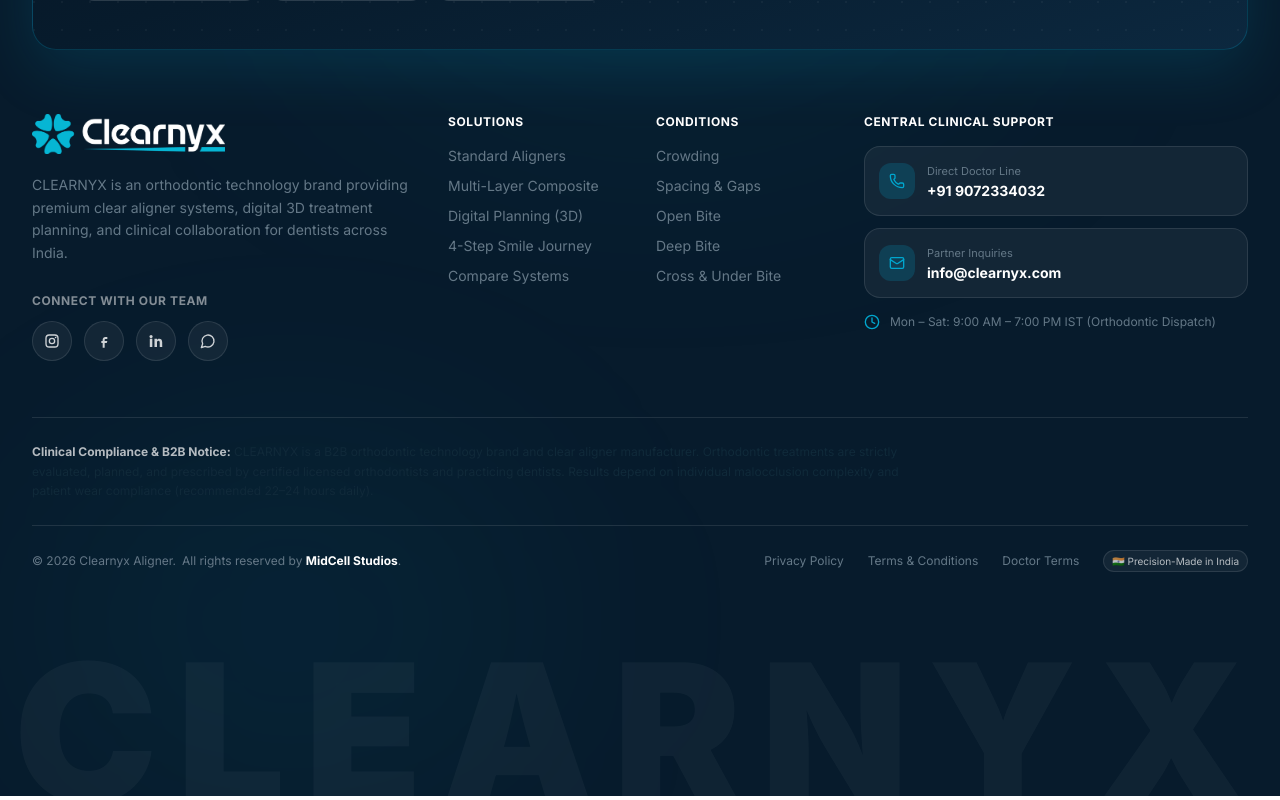
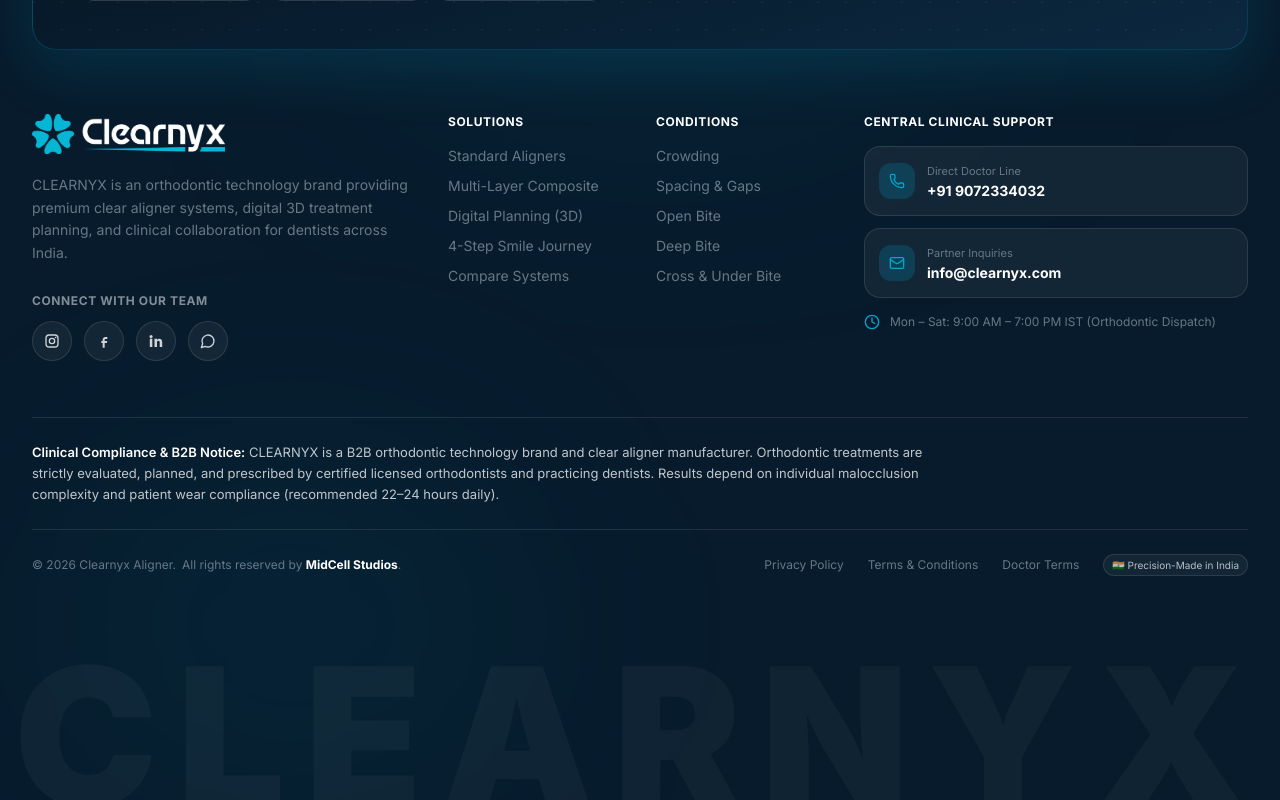
Before and after one commit to Sonu-Thomas-001/www.clearnyx.com, a Next.js app: page / in a window 1280 px wide. Shown: the part 9545-10345 px from the top of the page. Built offline with nearby package versions, Linux system fonts and the light colour scheme; no server answers.

Commit message:
fix(footer): ensure regulatory compliance text has high contrast visibility on dark background

```diff
--- a/src/app/globals.css
+++ b/src/app/globals.css
@@ -43,6 +43,10 @@
   p {
     color: #102A3A;
     line-height: 1.65;
+  }
+
+  footer p {
+    color: inherit;
   }
 
   /* Custom minimal scrollbar */
--- a/src/components/clearnyx/SiteFooter.tsx
+++ b/src/components/clearnyx/SiteFooter.tsx
@@ -305,9 +305,10 @@ export function SiteFooter() {
         </div>
 
         {/* 3. Regulatory Disclaimer */}
-        <div className="py-6 border-b border-white/10 text-xs text-white/50 leading-relaxed text-center sm:text-left">
-          <p className="max-w-4xl mx-auto sm:mx-0">
-            <strong className="text-white/70">Clinical Compliance &amp; B2B Notice:</strong> CLEARNYX is a B2B orthodontic technology brand and clear aligner manufacturer. Orthodontic treatments are strictly evaluated, planned, and prescribed by certified licensed orthodontists and practicing dentists. Results depend on individual malocclusion complexity and patient wear compliance (recommended 22–24 hours daily).
+        <div className="py-6 border-b border-white/10 text-center sm:text-left">
+          <p className="max-w-4xl mx-auto sm:mx-0 text-xs sm:text-[13px] text-white/75 leading-relaxed">
+            <strong className="text-white font-semibold">Clinical Compliance &amp; B2B Notice:</strong>{" "}
+            CLEARNYX is a B2B orthodontic technology brand and clear aligner manufacturer. Orthodontic treatments are strictly evaluated, planned, and prescribed by certified licensed orthodontists and practicing dentists. Results depend on individual malocclusion complexity and patient wear compliance (recommended 22–24 hours daily).
           </p>
         </div>
 
--- a/src/components/layout/Footer.tsx
+++ b/src/components/layout/Footer.tsx
@@ -213,7 +213,7 @@ export function Footer() {
 
         {/* Bottom bar */}
         <div className="mt-8 pt-8 border-t border-navy-800 flex flex-col sm:flex-row items-center justify-between gap-4 text-xs text-slate-muted">
-          <p>
+          <p className="text-slate-muted">
             © 2026 Clearnyx Aligner. All rights reserved by <strong className="font-bold text-white">MidCell Studios</strong>.
           </p>
           <div className="flex items-center space-x-6">
```
